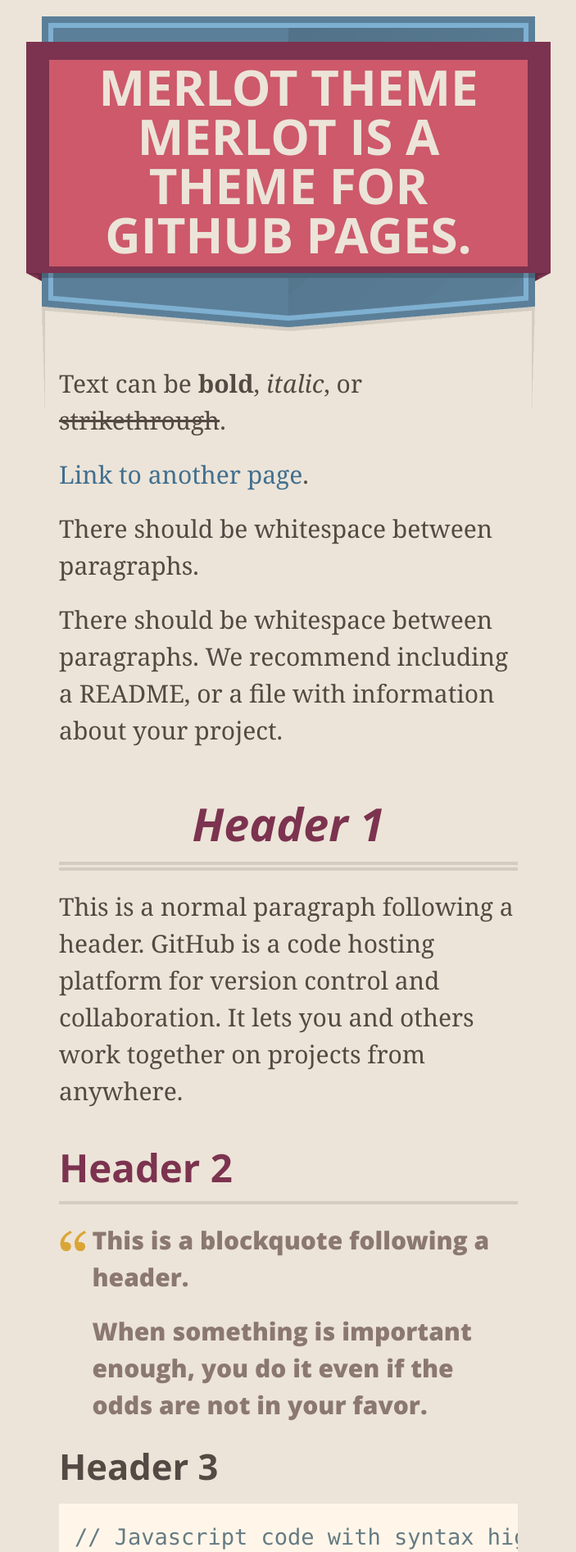
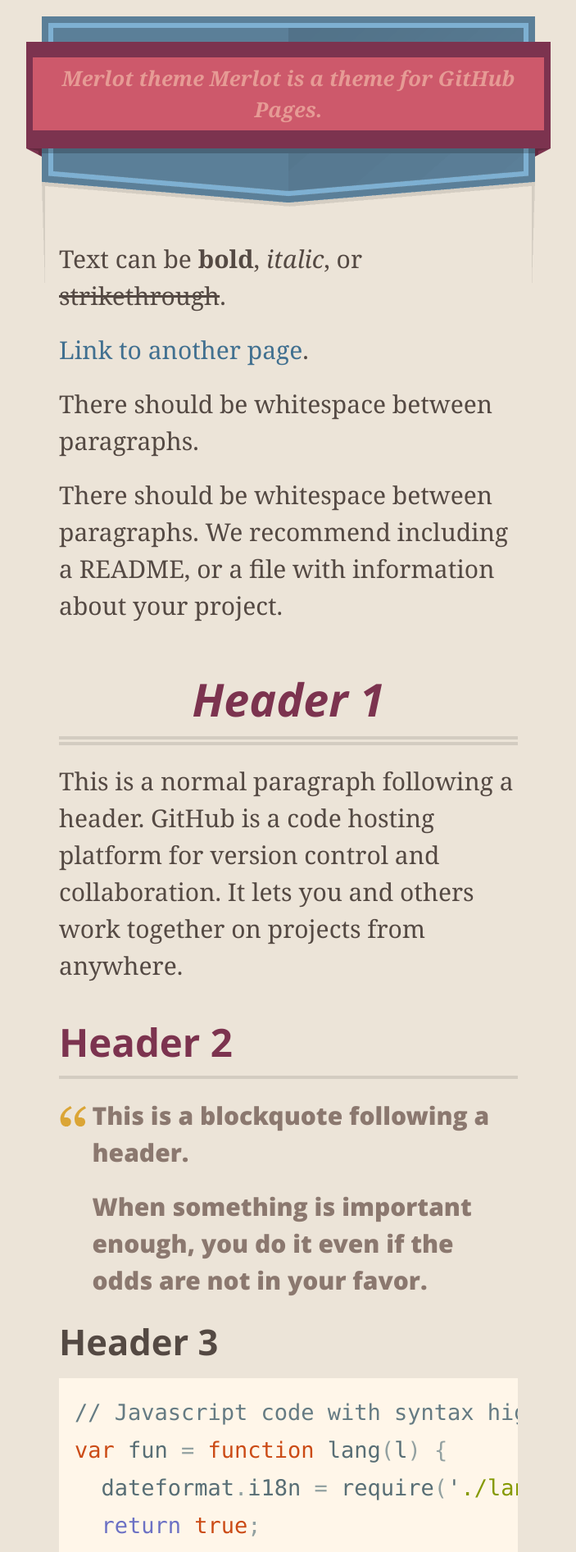
Before and after one commit to ysyBrenda/one, a Jekyll site: the page built from index.md, in a window 1280 px wide. Shown: the top 1893 px of the page at 82% size, without its empty margins (288-991 px from the left). Built offline with Jekyll 4.4.1, drawn with Linux system fonts in a browser that asks for light colours.

Commit message:
change layout

```diff
--- a/_layouts/default.html
+++ b/_layouts/default.html
@@ -29,15 +29,16 @@
 
       <header>
         <h1>
+          <h2>
             <span class="ribbon-outer">
             <span class="ribbon-inner">
             {{ site.title | default: site.github.repository_name }}
-            {{ site.description | default: site.github.project_tagline }}
+            {{ site.description | default: site.github.project_tagline }}</h2>
           </span>
           <span class="left-tail"></span>
           <span class="right-tail"></span>
         </span>
-        </h1>
+          </h1>
       </header>
 
       {% if site.show_downloads %}
```
